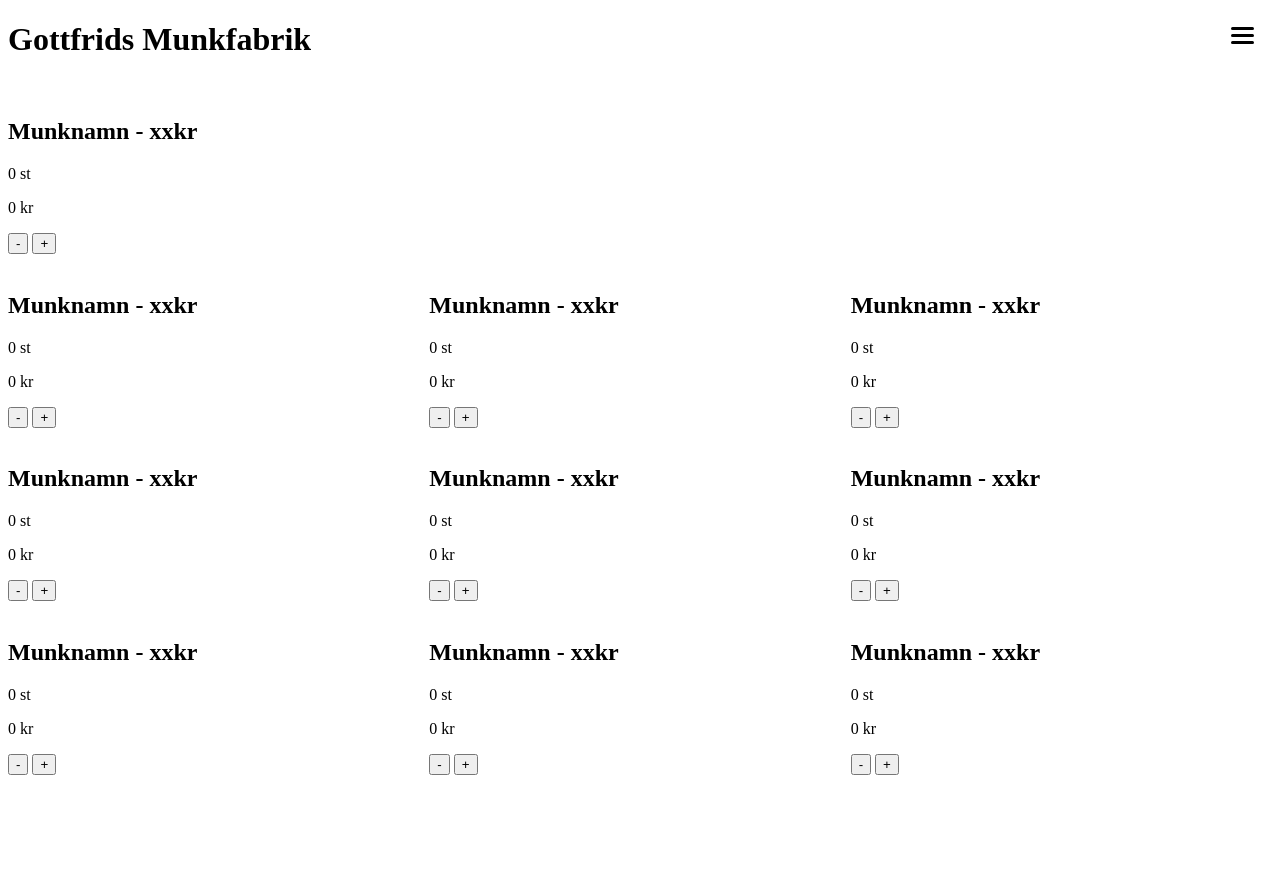
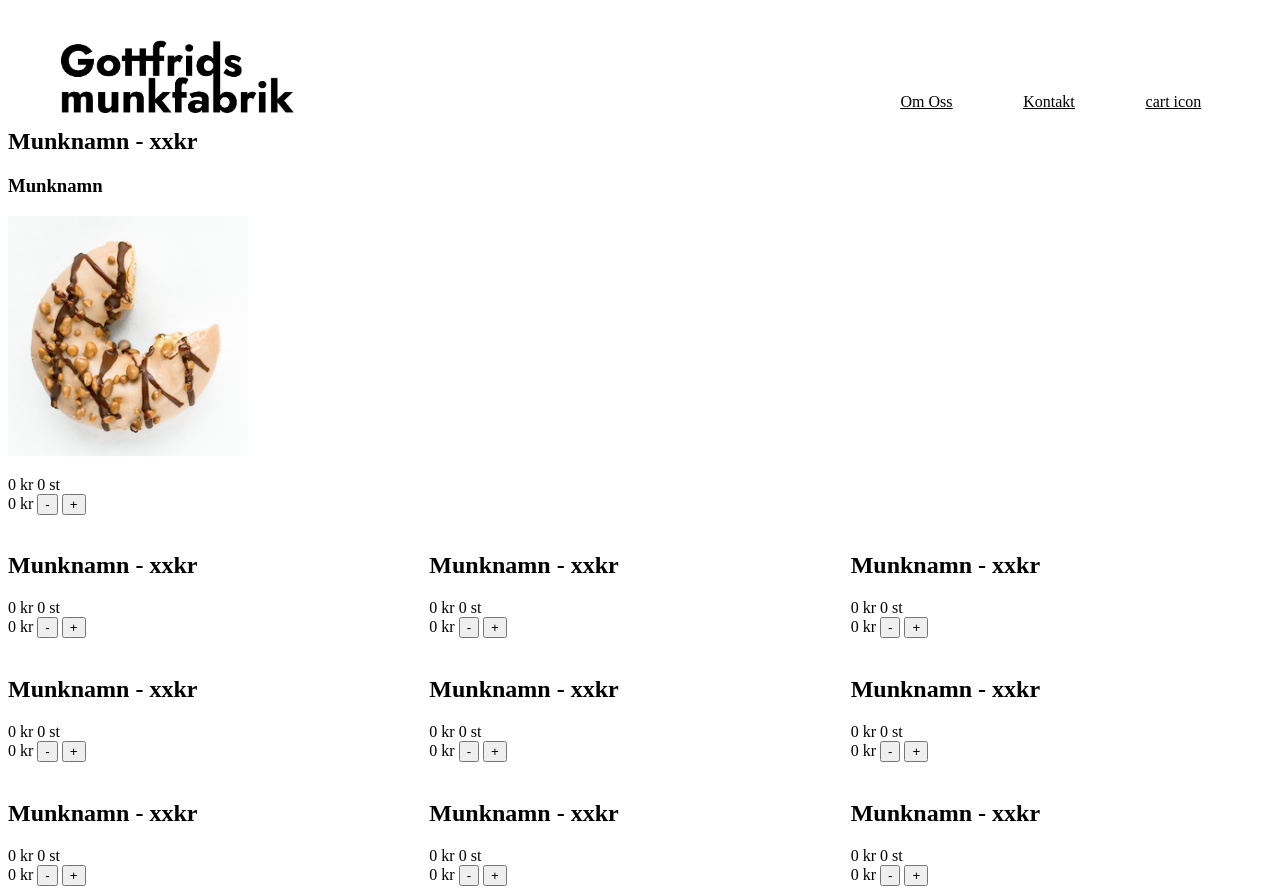
Before and after one commit to Medieinstitutet/fed22d-js-grundkurs-individuell-webbshop-julia-lundbergish, a plain HTML site: page index.html in a window 1280 px wide. Before the commit the page ends 800 px from the top, so only its background shows below. Drawn offline with Linux system fonts and the light colour scheme.

Commit message:
Knappfunktionalitet js + css-start

```diff
--- a/index.html
+++ b/index.html
@@ -5,14 +5,20 @@
     <meta http-equiv="X-UA-Compatible" content="IE=edge">
     <meta name="viewport" content="width=device-width, initial-scale=1.0">
     <link rel="stylesheet" href="style.css" type="text/css">
-    <title>Gottfrids munkar</title>
+    <title>Gottfrids munkfabrik</title>
 </head>
 <body>
     <header>
-        <h1>Gottfrids Munkfabrik</h1>
+    <nav>
+        <h1 id="gottfrid">Gottfrids Munkfabrik</h1>
+        <img class="logo" src="images/Gottfrid-logo.png" alt="Gottfrids munkfabrik logotype" height="90">
         <!-- Shopping cart icon -->
         <p id="priceText"></p>
-    <nav>
+        <ul class="navlink">
+            <li><a href="#">Om Oss</a></li>
+            <li><a href="#">Kontakt</a></li>
+            <li><a href="#">cart icon</a></li>
+        </ul>
         <button class="nav-button">
             <span></span>
             <span></span>
@@ -30,101 +36,114 @@
         </div>
 
         <section class="donuts">
-            <div class="donutName-1">
+            <article class="special-donut">
+
+                <h2>Munknamn - xxkr</h2>
+                <h3>Munknamn</h3>
+                <img src="images/special-donut.png" alt="" height="240">
+                <p class="description"></p>
+                <!-- Rating icons -->
+                <span class="price">0</span> kr
+                <span class="amount">0</span> st<br>
+                <span class="sum">0 kr</span>
+                <button data-operator="minus">-</button>
+                <button data-operator="plus">+</button>
+            </article>
+            <article class="donutName">
                 <img src="" alt="">
                 <h2>Munknamn - xxkr</h2>
                 <!-- Rating icons -->
-                <p>0 st</p>
-                <p>0 kr</p>
-                <button id="minus">-</button>
-                <button id="plus">+</button>
-            </div>
-            <div class="donutName">
+                <span class="price">0</span> kr
+                <span class="amount">0</span> st<br>
+                <span class="sum">0 kr</span>
+                <button data-operator="minus">-</button>
+                <button data-operator="plus">+</button>
+            </article>
+            <article class="donutName">
                 <img src="" alt="">
                 <h2>Munknamn - xxkr</h2>
                 <!-- Rating icons -->
-                <p>0 st</p>
-                <p>0 kr</p>
-                <button id="minus">-</button>
-                <button id="plus">+</button>
-            </div>
-            <div class="donutName">
+                <span class="price">0</span> kr
+                <span class="amount">0</span> st<br>
+                <span class="sum">0 kr</span>
+                <button data-operator="minus">-</button>
+                <button data-operator="plus">+</button>
+            </article>
+            <article class="donutName">
                 <img src="" alt="">
                 <h2>Munknamn - xxkr</h2>
                 <!-- Rating icons -->
-                <p>0 st</p>
-                <p>0 kr</p>
-                <button id="minus">-</button>
-                <button id="plus">+</button>
-            </div>
-            <div class="donutName">
+                <span class="price">0</span> kr
+                <span class="amount">0</span> st<br>
+                <span class="sum">0 kr</span>
+                <button data-operator="minus">-</button>
+                <button data-operator="plus">+</button>
+            </article>
+            <article class="donutName">
                 <img src="" alt="">
                 <h2>Munknamn - xxkr</h2>
                 <!-- Rating icons -->
-                <p>0 st</p>
-                <p>0 kr</p>
-                <button id="minus">-</button>
-                <button id="plus">+</button>
-            </div>
-            <div class="donutName">
+                <span class="price">0</span> kr
+                <span class="amount">0</span> st<br>
+                <span class="sum">0 kr</span>
+                <button data-operator="minus">-</button>
+                <button data-operator="plus">+</button>
+            </article>
+            <article class="donutName">
                 <img src="" alt="">
                 <h2>Munknamn - xxkr</h2>
                 <!-- Rating icons -->
-                <p>0 st</p>
-                <p>0 kr</p>
-                <button id="minus">-</button>
-                <button id="plus">+</button>
-            </div>
-            <div class="donutName">
+                <span class="price">0</span> kr
+                <span class="amount">0</span> st<br>
+                <span class="sum">0 kr</span>
+                <button data-operator="minus">-</button>
+                <button data-operator="plus">+</button>
+            </article>
+            <article class="donutName">
                 <img src="" alt="">
                 <h2>Munknamn - xxkr</h2>
                 <!-- Rating icons -->
-                <p>0 st</p>
-                <p>0 kr</p>
-                <button id="minus">-</button>
-                <button id="plus">+</button>
-            </div>
-            <div class="donutName">
+                <span class="price">0</span> kr
+                <span class="amount">0</span> st<br>
+                <span class="sum">0 kr</span>
+                <button data-operator="minus">-</button>
+                <button data-operator="plus">+</button>
+            </article>
+            <article class="donutName">
                 <img src="" alt="">
                 <h2>Munknamn - xxkr</h2>
                 <!-- Rating icons -->
-                <p>0 st</p>
-                <p>0 kr</p>
-                <button id="minus">-</button>
-                <button id="plus">+</button>
-            </div>
-            <div class="donutName">
+                <span class="price">0</span> kr
+                <span class="amount">0</span> st<br>
+                <span class="sum">0 kr</span>
+                <button data-operator="minus">-</button>
+                <button data-operator="plus">+</button>
+            </article>
+            <article class="donutName">
                 <img src="" alt="">
                 <h2>Munknamn - xxkr</h2>
                 <!-- Rating icons -->
-                <p>0 st</p>
-                <p>0 kr</p>
-                <button id="minus">-</button>
-                <button id="plus">+</button>
-            </div>
-            <div class="donutName">
+                <span class="price">0</span> kr
+                <span class="amount">0</span> st<br>
+                <span class="sum">0 kr</span>
+                <button data-operator="minus">-</button>
+                <button data-operator="plus">+</button>
+            </article>
+            <article class="donutName">
                 <img src="" alt="">
                 <h2>Munknamn - xxkr</h2>
                 <!-- Rating icons -->
-                <p>0 st</p>
-                <p>0 kr</p>
-                <button id="minus">-</button>
-                <button id="plus">+</button>
-            </div>
-            <div class="donutName">
-                <img src="" alt="">
-                <h2>Munknamn - xxkr</h2>
-                <!-- Rating icons -->
-                <p>0 st</p>
-                <p>0 kr</p>
-                <button id="minus">-</button>
-                <button id="plus">+</button>
-            </div>
+                <span class="price">0</span> kr
+                <span class="amount">0</span> st<br>
+                <span class="sum">0 kr</span>
+                <button data-operator="minus">-</button>
+                <button data-operator="plus">+</button>
+            </article>
         </section>
 
 
     </main>
 
-
+    <script src="script.js"></script>
 </body>
 </html>
--- /dev/null
+++ b/script.js
@@ -0,0 +1,51 @@
+
+
+const decreaseButtons = document.querySelectorAll
+('button[data-operator="minus"]');
+
+const increaseButtons = document.querySelectorAll
+('button[data-operator="plus"]');
+
+for (let i = 0; i < decreaseButtons.length; i++) {
+    decreaseButtons[i].addEventListener('click', decreaseCount);
+    increaseButtons[i].addEventListener('click', increaseCount);
+}
+
+//* Öka antal munkar vid klick av plusknapp
+
+
+function increaseCount(e){
+    const amountEl = e.currentTarget.parentElement.querySelector('.amount');
+
+    let amount = Number(amountEl.innerText);
+    amountEl.innerHTML = amount + 1;
+
+    updateDonutSum(e.currentTarget.parentElement);
+}
+
+//* Minska antal munkar vid klick av minusknapp
+
+function decreaseCount(e) {
+    const amountEl = e.currentTarget.parentElement.querySelector('.amount');
+
+    let amount = Number(amountEl.innerText);
+
+    if (amount - 1 < 0){
+        return;
+    }
+
+    amountEl.innerHTML = amount-1;
+
+    updateDonutSum(e.currentTarget.parentElement);
+}
+
+//* Uppdatera kostnad av munk vid klick av plus och minus
+
+function updateDonutSum(donutElement) {
+    const donutSinglePrice = donutElement.querySelector('.price').innerHTML;
+    const orderedAmount = donutElement.querySelector('.amount').innerHTML;
+
+    const sum = donutSinglePrice * orderedAmount;
+
+    donutElement.querySelector('.sum').innerHTML = sum + ' kr';
+}
--- a/style.scss
+++ b/style.scss
@@ -19,14 +19,66 @@
     margin-bottom: 4px;
   }
 
+
+/* Desktop layout */
+
+#gottfrid{
+    display: none;
+
+    /* Hjälper detta ändå vid SEO eller tänker jag snett? */
+}
+
+.logo{
+    margin-top: 30px;
+    margin-left: 4%;
+}
+
+.nav-button{
+    display: none;
+}
+
+nav {
+    background-color: red;
+    display: block;
+    height: 100px;
+    width: 100%;
+    background: white;
+    margin: 0px;
+    z-index: 9;
+}
+
+.navlink{
+    text-decoration: underline;
+    list-style: none;
+    max-width: 800px;
+    width: 35%;
+    margin-top: -55px;
+    margin-left: auto;
+    padding: 0px;
+    display: flex;
+    justify-content: space-evenly;
+    align-items: center;
+    a {
+        color: black;
+    }
+
+    a:hover {
+        color: grey;
+    }
+}
+
   .donuts{
       display: grid;
       grid-template-columns: repeat(3, 1fr);
   }
 
-  .donutName-1{
+  .special-donut{
     grid-column-start: 1;
     grid-column-end: 4;
     grid-row-start: 1;
     grid-row-end: 3;
   }
+
+  .special-donut{
+
+  }
```
Also changed, not shown: images/gottfrid-logo.png (added), images/special-donut.png (added), style.css, 3 other files.
